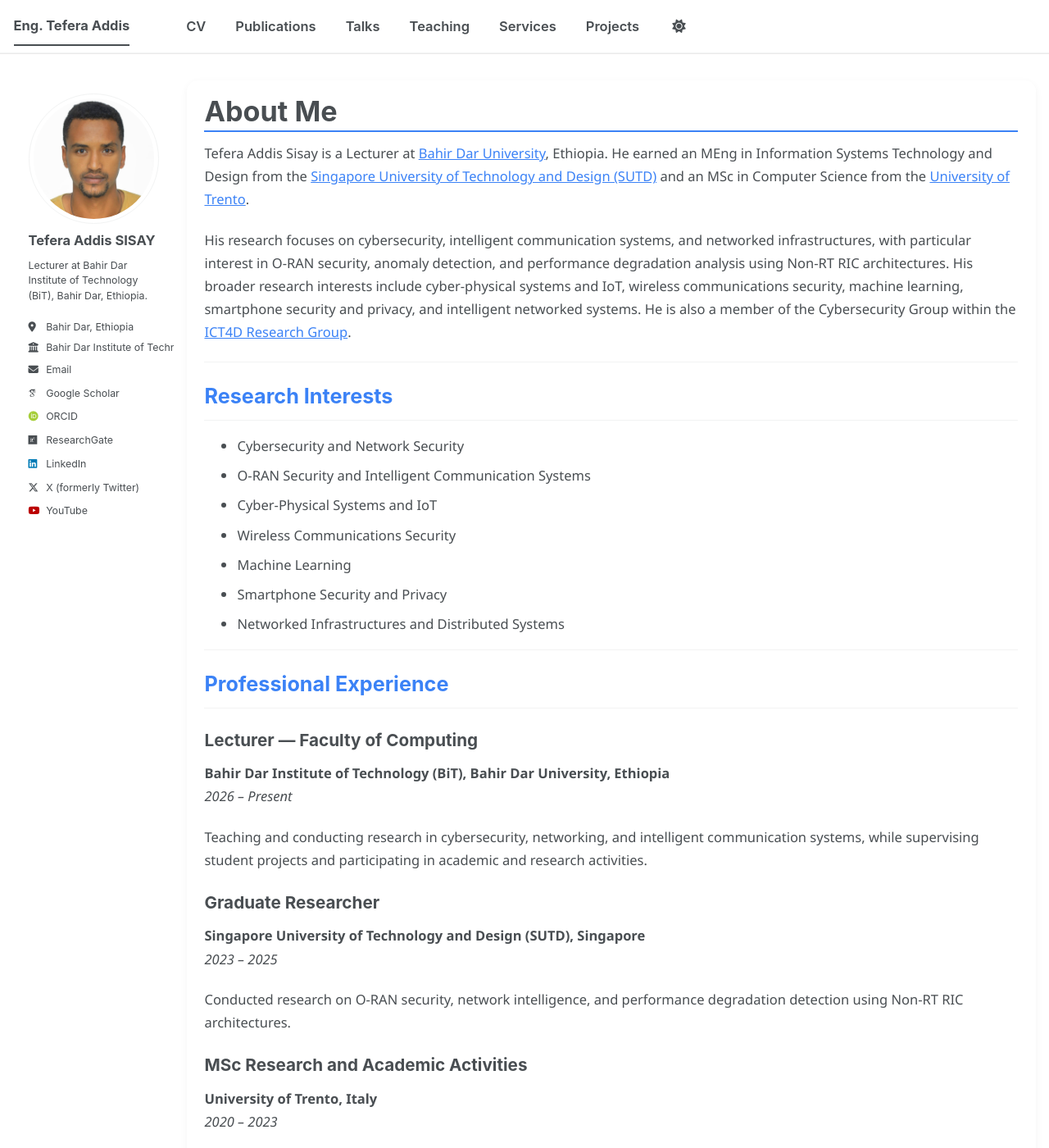
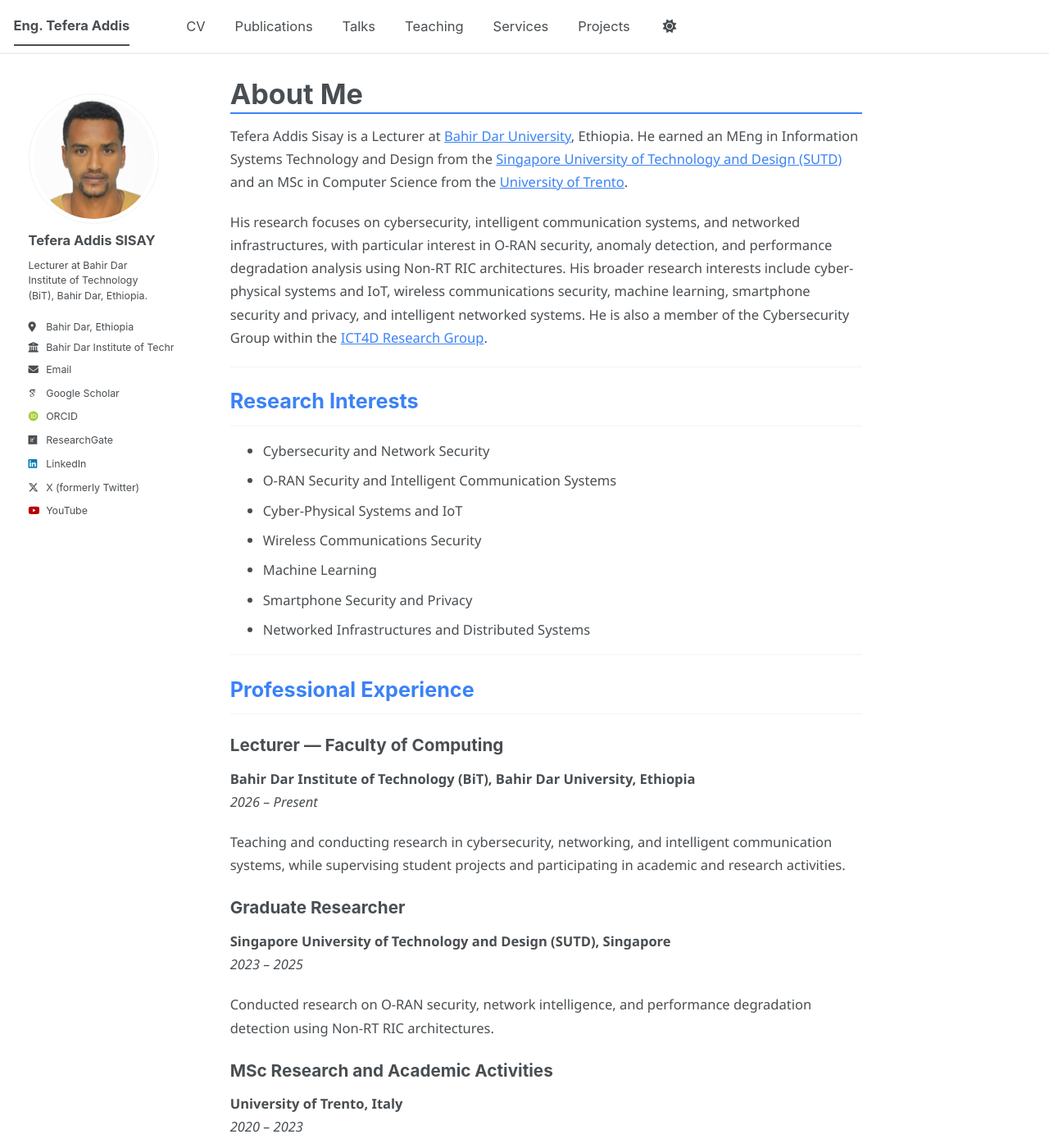
Before and after one commit to tefera-addis-sisay/tefera-addis-sisay.github.io, a Jekyll site: the page built from _pages/about.md, in a window 1280 px wide and 1400 px high. Shown: the whole window at 82% size. Built offline with Jekyll 4.4.1, drawn with Linux system fonts in a browser that asks for light colours; some web fonts are replaced; a script bundle is joined from its source files by our own code; library files that are not in the unit come from our copies.

Commit message:
Update main.scss

```diff
--- a/assets/css/main.scss
+++ b/assets/css/main.scss
@@ -36,7 +36,7 @@
 ;
 
 /* =========================================================
-   GLOBAL STYLES
+   GLOBAL
 ========================================================= */
 
 html {
@@ -45,8 +45,8 @@
 
 body {
   font-family: "Segoe UI", Roboto, sans-serif;
+  font-size: 16.5px;
   line-height: 1.7;
-  font-size: 16.5px;
 
   background-color: var(--global-bg-color);
   color: var(--global-text-color);
@@ -60,7 +60,7 @@
 }
 
 /* =========================================================
-   HEADINGS (balanced sizing)
+   HEADINGS (balanced academic style)
 ========================================================= */
 
 h1, h2, h3, h4, h5, h6 {
@@ -107,10 +107,6 @@
   border-bottom: 1px solid rgba(0,0,0,0.08);
 }
 
-.greedy-nav a {
-  font-weight: 600;
-}
-
 /* =========================================================
    SIDEBAR
 ========================================================= */
@@ -122,26 +118,26 @@
 }
 
 /* =========================================================
-   CARDS (BASE)
+   BASE CARDS (used in Services etc.)
 ========================================================= */
 
-.archive__item,
-.page {
+.archive__item {
   background: var(--global-bg-color);
   border-radius: 14px;
-  padding: 1.2rem;
+  padding: 1.3rem;
+  margin-bottom: 1.5rem;
+
   box-shadow: 0 3px 10px rgba(0,0,0,0.05);
   transition: all 0.2s ease;
 }
 
-.archive__item:hover,
-.page:hover {
+.archive__item:hover {
   transform: translateY(-3px);
-  box-shadow: 0 8px 20px rgba(0,0,0,0.12);
+  box-shadow: 0 8px 20px rgba(0,0,0,0.1);
 }
 
 /* =========================================================
-   🎓 COURSES (COURSERA STYLE GRID)
+   🎓 TEACHING (COURSERA STYLE GRID)
 ========================================================= */
 
 .archive {
@@ -149,7 +145,7 @@
   margin: auto;
 }
 
-/* GRID SYSTEM */
+/* GRID CARDS */
 .archive__item {
   display: inline-block;
   vertical-align: top;
@@ -157,28 +153,20 @@
   width: calc(33.333% - 1rem);
   margin: 0.5rem;
 
-  background: var(--global-bg-color);
-  border-radius: 16px;
-  padding: 1.2rem;
-
   border-left: 4px solid #3b82f6;
-
-  transition: all 0.25s ease;
 }
 
-/* Hover effect */
+/* Teaching hover override */
 .archive__item:hover {
   transform: translateY(-6px);
 }
 
-/* Course title */
+/* Teaching text */
 .archive__item h2,
 .archive__item h3 {
   font-size: 1.05rem;
-  margin-bottom: 0.4rem;
 }
 
-/* Course text */
 .archive__item p {
   font-size: 0.9rem;
   opacity: 0.85;
```
